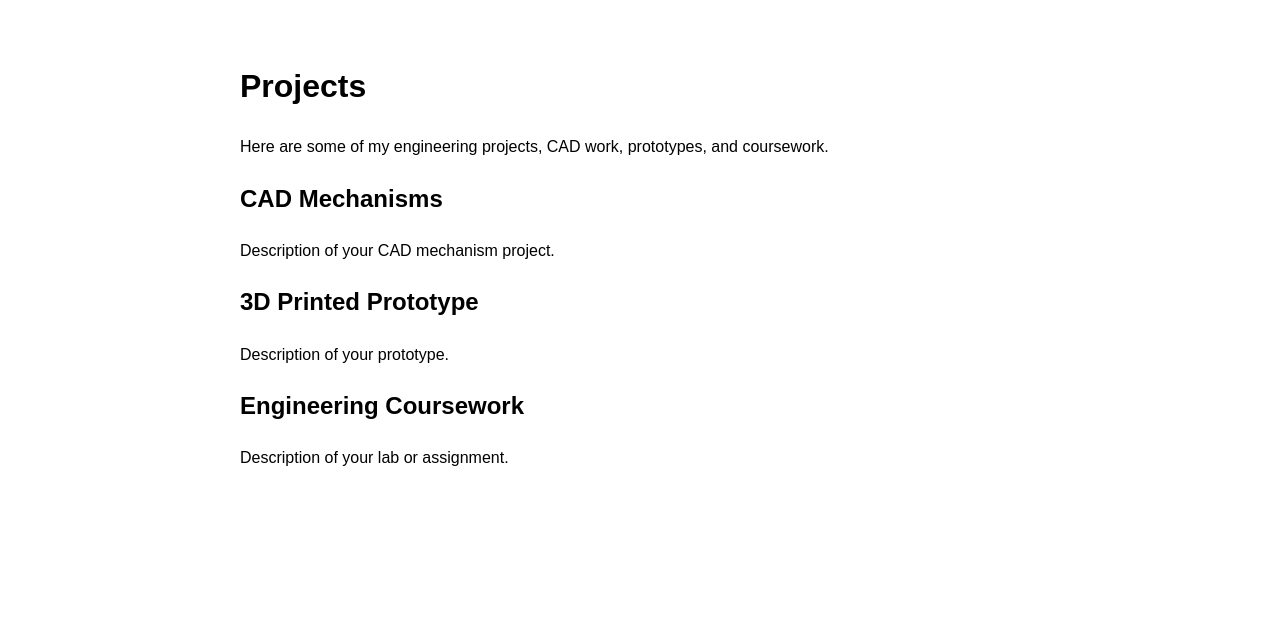
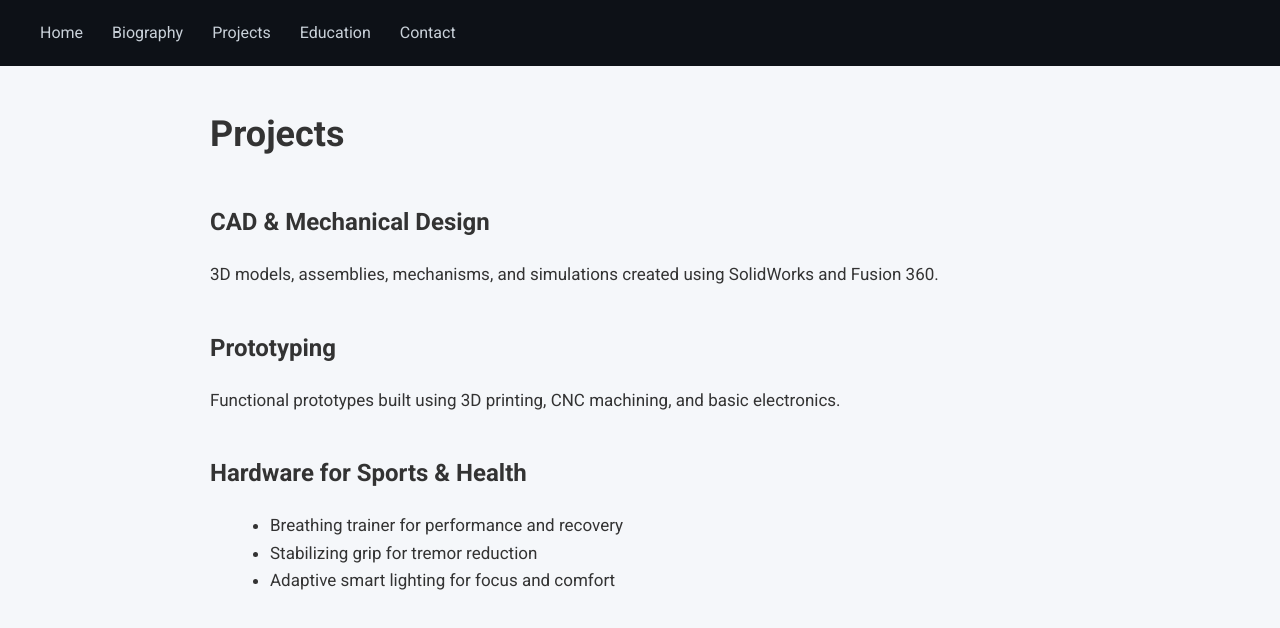
Before and after one commit to Alexander-von-Soldenhoff/Alexander-von-Soldenhoff.github.io, a plain HTML site: page projects.html in a window 1280 px wide. Drawn offline with Linux system fonts and the light colour scheme.

Commit message:
Update projects.html

```diff
--- a/projects.html
+++ b/projects.html
@@ -1,24 +1,95 @@
 <!DOCTYPE html>
-<html>
+<html lang="en">
 <head>
   <meta charset="UTF-8">
-  <title>Projects – Alexander von Soldenhoff</title>
+  <title>Alexander von Soldenhoff</title>
+  <link href="https://fonts.googleapis.com/css2?family=Roboto:wght@300;400;700&display=swap" rel="stylesheet">
   <style>
-    body { font-family: Arial; max-width: 800px; margin: auto; padding: 40px; line-height: 1.6; }
-    h1 { font-size: 32px; }
+    body {
+      font-family: 'Roboto', sans-serif;
+      margin: 0;
+      padding: 0;
+      background: #f5f7fa;
+      color: #333;
+      line-height: 1.6;
+    }
+
+    header {
+      background: #0d1117;
+      padding: 20px 40px;
+      color: white;
+    }
+
+    nav a {
+      margin-right: 25px;
+      text-decoration: none;
+      color: #c9d1d9;
+      font-weight: 500;
+    }
+
+    nav a:hover {
+      color: #58a6ff;
+    }
+
+    main {
+      max-width: 900px;
+      margin: 40px auto;
+      padding: 0 20px;
+    }
+
+    h1 {
+      font-size: 36px;
+      font-weight: 700;
+      margin-bottom: 10px;
+    }
+
+    h2 {
+      margin-top: 40px;
+      font-size: 24px;
+      font-weight: 700;
+    }
+
+    p, li {
+      font-size: 17px;
+    }
+
+    ul {
+      margin-left: 20px;
+    }
   </style>
 </head>
+
 <body>
+
+<header>
+  <nav>
+    <a href="index.html">Home</a>
+    <a href="biography.html">Biography</a>
+    <a href="projects.html">Projects</a>
+    <a href="education.html">Education</a>
+    <a href="contact.html">Contact</a>
+  </nav>
+</header>
+
+<main>
+<main>
   <h1>Projects</h1>
-  <p>Here are some of my engineering projects, CAD work, prototypes, and coursework.</p>
 
-  <h2>CAD Mechanisms</h2>
-  <p>Description of your CAD mechanism project.</p>
+  <h2>CAD & Mechanical Design</h2>
+  <p>3D models, assemblies, mechanisms, and simulations created using SolidWorks and Fusion 360.</p>
 
-  <h2>3D Printed Prototype</h2>
-  <p>Description of your prototype.</p>
+  <h2>Prototyping</h2>
+  <p>Functional prototypes built using 3D printing, CNC machining, and basic electronics.</p>
 
-  <h2>Engineering Coursework</h2>
-  <p>Description of your lab or assignment.</p>
+  <h2>Hardware for Sports & Health</h2>
+  <ul>
+    <li>Breathing trainer for performance and recovery</li>
+    <li>Stabilizing grip for tremor reduction</li>
+    <li>Adaptive smart lighting for focus and comfort</li>
+  </ul>
+</main>
+
+</main>
+
 </body>
 </html>
```
